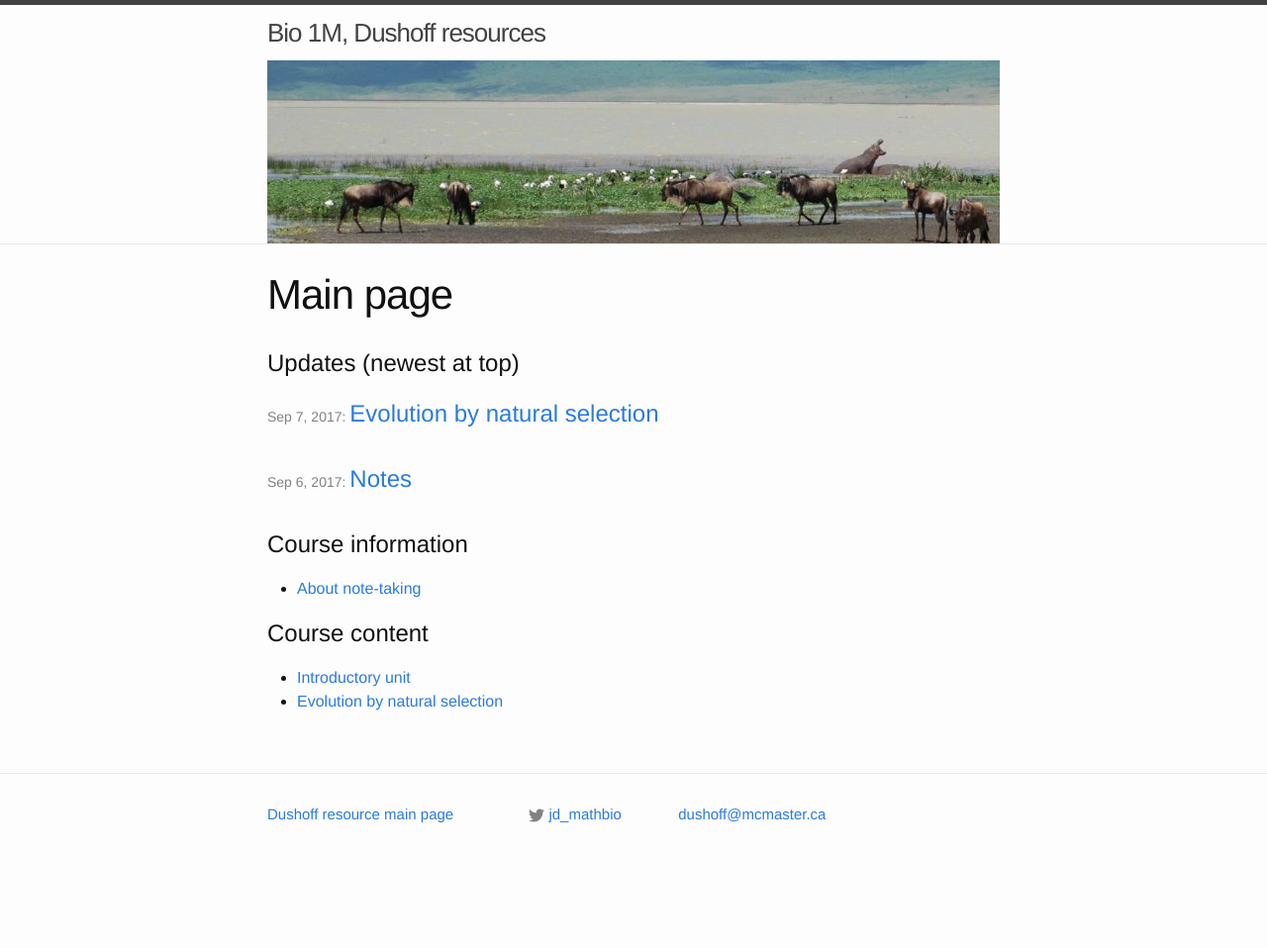
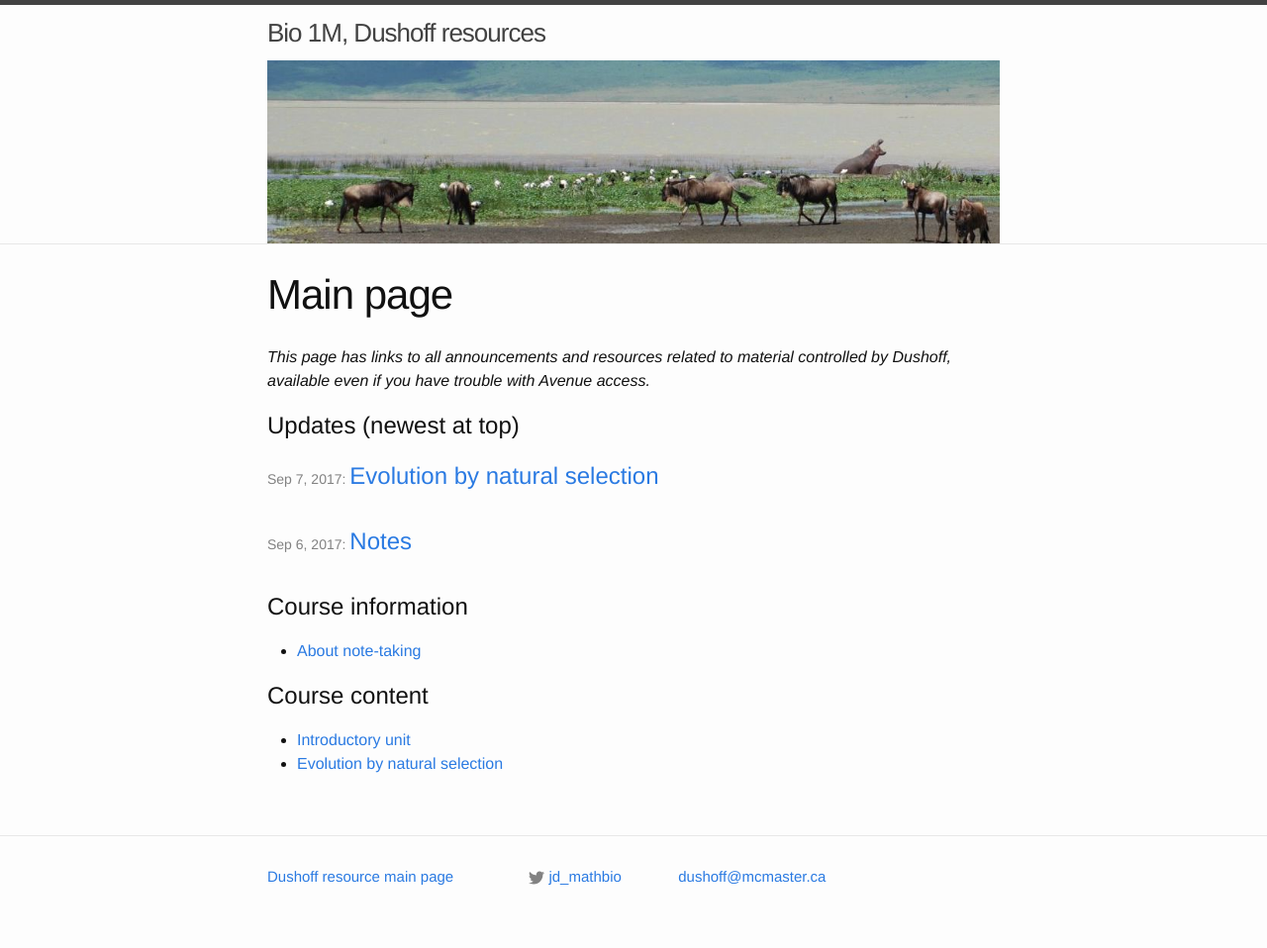
Before and after one commit to Bio1M/Bio1M.github.io, a Jekyll site: the page built from index.md, in a window 1280 px wide. Shown: the whole page at 99% size. Built offline with Jekyll 4.4.1, drawn with Linux system fonts in a browser that asks for light colours; before the commit the page ends 900 px from its top, so only the background shows below that.

Commit message:
Autocommit (Bio1M.github.io)

```diff
--- a/index.md
+++ b/index.md
@@ -2,6 +2,8 @@
 layout: page
 title: Main page
 ---
+
+_This page has links to all announcements and resources related to material controlled by Dushoff, available even if you have trouble with Avenue access._
 
 # Updates (newest at top)
 <!-- # [Updates](updates.html) -->
```
